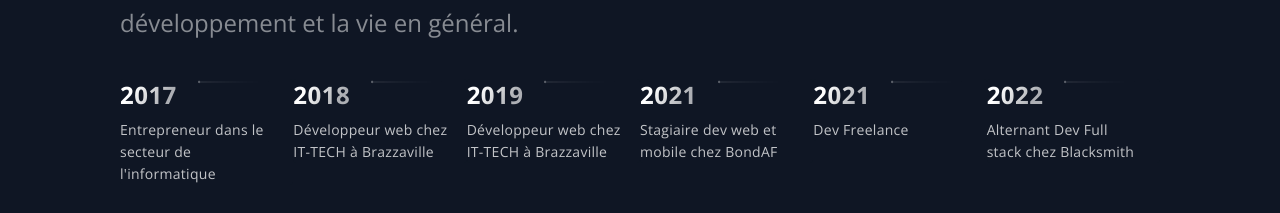
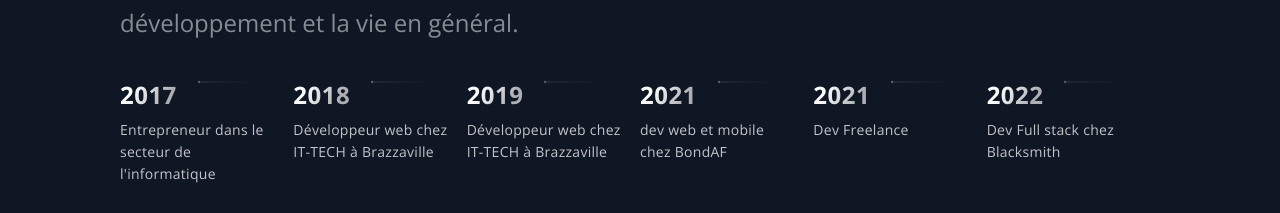
Before and after one commit to Merith-Ndolo/portfolio, a Next.js app: page / in a window 1280 px wide. Shown: the part 5447-5660 px from the top of the page. Built offline with nearby package versions, Linux system fonts and the light colour scheme.

Commit message:
feat: update profile

```diff
--- a/src/constants/constants.js
+++ b/src/constants/constants.js
@@ -105,7 +105,7 @@ export const TimeLineData = [
     text: "Développeur web chez IT-TECH à Brazzaville",
   },
   { year: 2019, text: "Développeur web chez IT-TECH à Brazzaville" },
-  { year: 2021, text: "Stagiaire dev web et mobile chez BondAF" },
+  { year: 2021, text: "dev web et mobile chez BondAF" },
   { year: 2021, text: "Dev Freelance" },
-  { year: 2022, text: "Alternant Dev Full stack chez Blacksmith " },
+  { year: 2022, text: "Dev Full stack chez Blacksmith " },
 ];
```
Also changed, not shown: 2 other files (tests, documents, lock files or other folders).
